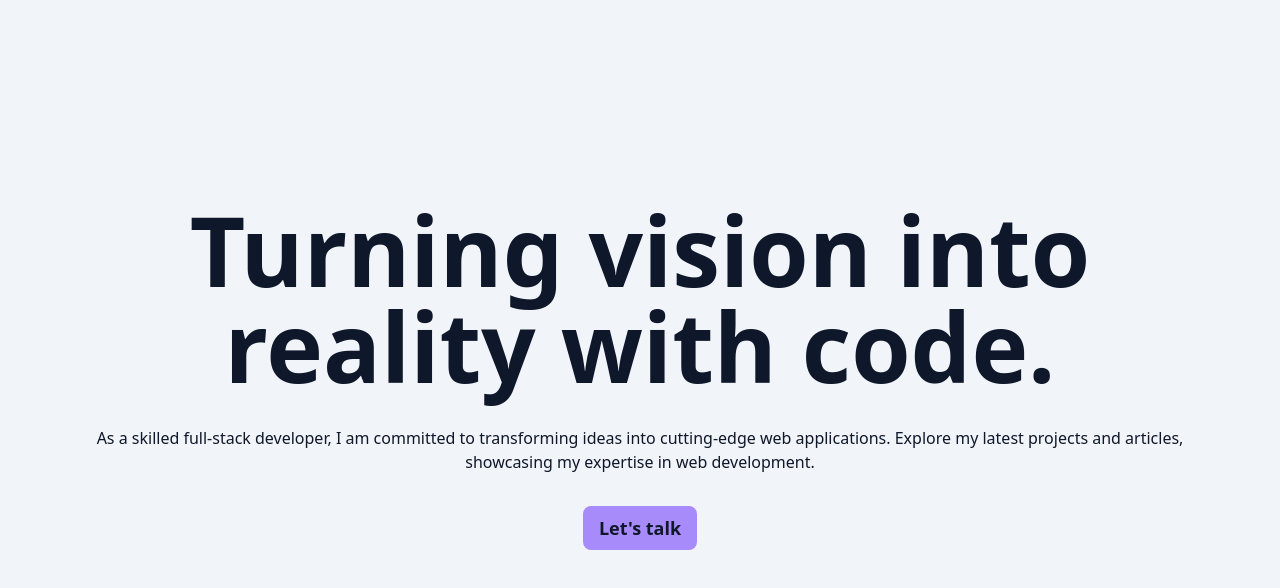
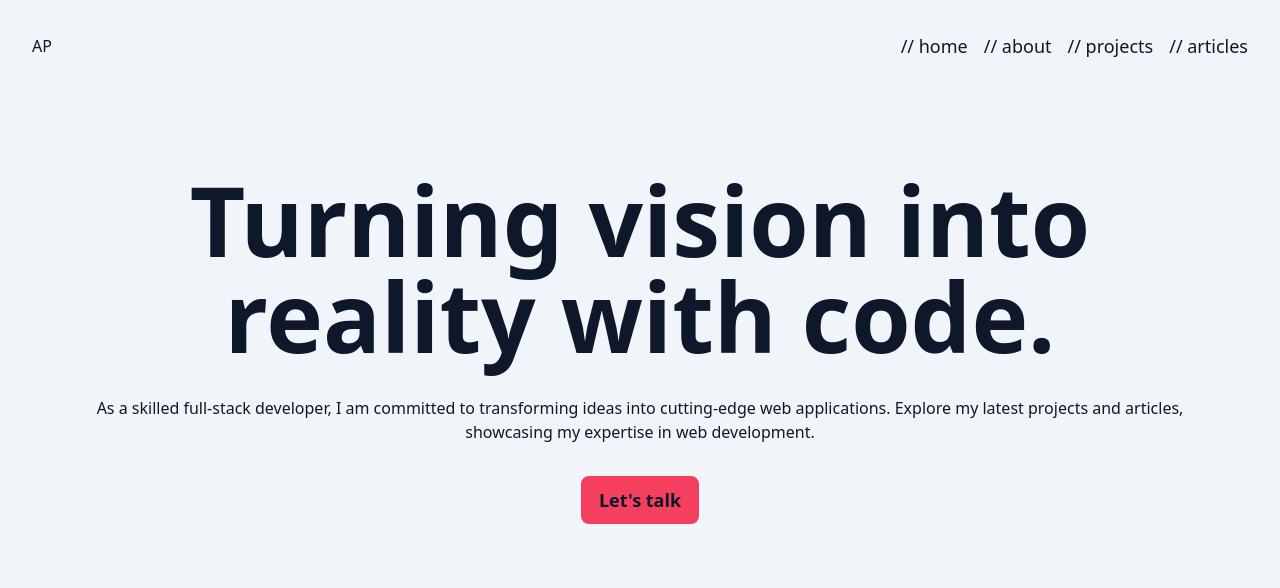
Before and after one commit to antepetkovic0/portfolio, a Next.js app: page / in a window 1280 px wide. Shown: the top 588 px of the page. Built offline with nearby package versions, Linux system fonts and the light colour scheme.

Commit message:
init nav routes

```diff
--- a/src/app/page.tsx
+++ b/src/app/page.tsx
@@ -1,8 +1,10 @@
 import Icon from "@/components/icon/Icon";
+import Navigation from "@/components/navigation/Navigation";
 
 export default function Home() {
   return (
-    <main className="flex flex-col min-h-screen w-full justify-center items-center">
+    <main className="flex flex-col min-h-screen w-full items-center">
+      <Navigation />
       <div className="p-16 text-center">
         <h1 className="py-4 text-8xl font-bold inline-block">
           Turning vision into reality with code.
@@ -14,7 +16,7 @@ export default function Home() {
         </p>
         <a
           href="mailto:ante.petkovic01@gmail.com"
-          className="inline-block rounded-lg px-4 py-2 mt-4 text-lg font-semibold bg-violet-400"
+          className="inline-block rounded-lg px-4 py-2 mt-4 text-lg font-semibold bg-rose-500 hover:bg-transparent border-2 border-rose-500"
         >
           Let&apos;s talk
         </a>
--- a/src/components/icon/Icon.tsx
+++ b/src/components/icon/Icon.tsx
@@ -2,9 +2,10 @@ import { useMemo } from "react";
 import Github from "./icons-set/Github";
 import LinkedIn from "./icons-set/LinkedIn";
 import { DEFAULT_ICON_STYLES } from "./icon.styles";
+import FileDownload from "./icons-set/FileDownload";
 
 interface IconProps {
-  name: "github" | "linkedin";
+  name: "github" | "linkedin" | "file-download";
 }
 
 export default function Icon({ name }: IconProps) {
@@ -14,6 +15,8 @@ export default function Icon({ name }: IconProps) {
         return <Github styles={DEFAULT_ICON_STYLES} />;
       case "linkedin":
         return <LinkedIn styles={DEFAULT_ICON_STYLES} />;
+      case "file-download":
+        return <FileDownload styles={DEFAULT_ICON_STYLES} />;
       default:
         return null;
     }
--- /dev/null
+++ b/src/components/icon/icons-set/FileDownload.tsx
@@ -0,0 +1,13 @@
+import { IconElementProps } from "./icon.types";
+
+export default function FileDownload({ styles = "" }: IconElementProps) {
+  return (
+    <svg
+      xmlns="http://www.w3.org/2000/svg"
+      viewBox="0 0 384 512"
+      className={styles}
+    >
+      <path d="M64 0C28.7 0 0 28.7 0 64V448c0 35.3 28.7 64 64 64H320c35.3 0 64-28.7 64-64V160H256c-17.7 0-32-14.3-32-32V0H64zM256 0V128H384L256 0zM216 232V334.1l31-31c9.4-9.4 24.6-9.4 33.9 0s9.4 24.6 0 33.9l-72 72c-9.4 9.4-24.6 9.4-33.9 0l-72-72c-9.4-9.4-9.4-24.6 0-33.9s24.6-9.4 33.9 0l31 31V232c0-13.3 10.7-24 24-24s24 10.7 24 24z" />
+    </svg>
+  );
+}
--- /dev/null
+++ b/src/components/navigation/Navigation.tsx
@@ -0,0 +1,22 @@
+import Link from "next/link";
+import { NAVIGATION_ROUTES } from "./navigation.types";
+
+export default function Navigation() {
+  return (
+    <div className="flex w-full justify-between items-center p-8">
+      <div>AP</div>
+      <nav>
+        <ul className="flex gap-4">
+          {NAVIGATION_ROUTES.map((route) => (
+            <li
+              key={route.id}
+              className="font-medium text-lg hover:text-rose-500"
+            >
+              <Link href={route.path}>{route.label}</Link>
+            </li>
+          ))}
+        </ul>
+      </nav>
+    </div>
+  );
+}
--- /dev/null
+++ b/src/components/navigation/navigation.types.ts
@@ -0,0 +1,28 @@
+export interface NavigationRoute {
+  id: number;
+  label: string;
+  path: string;
+}
+
+export const NAVIGATION_ROUTES: NavigationRoute[] = [
+  {
+    id: 1,
+    label: "// home",
+    path: "/",
+  },
+  {
+    id: 2,
+    label: "// about",
+    path: "/about",
+  },
+  {
+    id: 3,
+    label: "// projects",
+    path: "/projects",
+  },
+  {
+    id: 4,
+    label: "// articles",
+    path: "/articles",
+  },
+];
```
